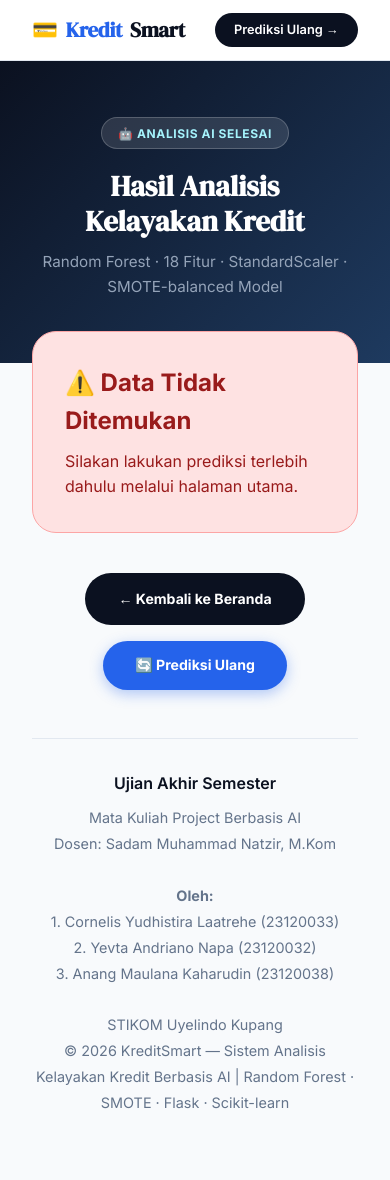
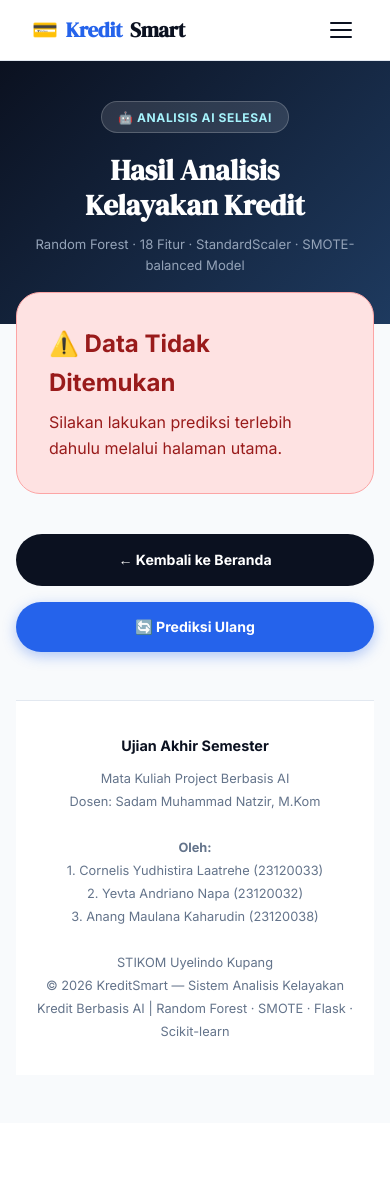
Before and after one commit to NeyYudhistira/kelayakan-kredit-ml, a Flask app: template templates/result.html in a window 390 px wide. After the commit the page ends 1037 px from the top, so only its background shows below. Run offline with Flask 3, Linux system fonts and the light colour scheme; the template is opened without the code that fills it, so the values that code supplies are empty; parts of the project's set-up code (start-up, migrations or seed data) failed here and were passed over.

Commit message:
Update UI dan perbaikan prediksi

```diff
--- a/templates/result.html
+++ b/templates/result.html
@@ -256,16 +256,78 @@
       border-top: 1px solid var(--border);
     }
 
+    /* ── HAMBURGER MENU ── */
+    .nav-hamburger {
+      display: none;
+      background: none; border: none; cursor: pointer;
+      padding: 6px; border-radius: 8px;
+      transition: background .2s;
+    }
+    .nav-hamburger:hover { background: var(--surface); }
+    .nav-hamburger span {
+      display: block; width: 22px; height: 2px;
+      background: var(--ink); border-radius: 2px;
+      transition: all .3s;
+      margin: 5px 0;
+    }
+    .nav-hamburger.open span:nth-child(1) { transform: translateY(7px) rotate(45deg); }
+    .nav-hamburger.open span:nth-child(2) { opacity: 0; }
+    .nav-hamburger.open span:nth-child(3) { transform: translateY(-7px) rotate(-45deg); }
+
+    /* Mobile drawer */
+    .mobile-nav {
+      display: none;
+      position: fixed; top: 60px; left: 0; right: 0;
+      background: white; border-bottom: 1px solid var(--border);
+      z-index: 99;
+      padding: 1rem 1.5rem 1.5rem;
+      box-shadow: 0 8px 24px rgba(0,0,0,.08);
+    }
+    .mobile-nav.open { display: block; }
+    .mobile-nav ul { list-style: none; display: flex; flex-direction: column; }
+    .mobile-nav ul li a {
+      display: block; padding: 0.75rem 0;
+      text-decoration: none; font-size: 1rem;
+      font-weight: 500; color: var(--ink-mid);
+      border-bottom: 1px solid var(--border);
+      transition: color .2s;
+    }
+    .mobile-nav ul li:last-child a { border-bottom: none; }
+    .mobile-nav ul li a:hover { color: var(--blue); }
+    .mobile-nav .nav-pill-mobile {
+      display: block; margin-top: 1rem;
+      background: var(--blue); color: white;
+      padding: 0.75rem 1.5rem; border-radius: 50px;
+      text-align: center; text-decoration: none;
+      font-weight: 700; font-size: 0.9rem;
+    }
+
     /* ── RESPONSIVE ── */
     @media (max-width: 768px) {
       .verdict-top { flex-direction: column; }
-      .conf-block { text-align: left; }
+      .conf-block { text-align: left; min-width: unset; width: 100%; }
       .conf-bar { width: 100%; }
+      .verdict-top { padding: 1.75rem 1.25rem; }
+      .verdict-actions { padding: 1rem 1.25rem; }
+      .block { padding: 1.5rem 1.25rem; }
+      .main { padding: 0 1rem; margin-bottom: 3rem; }
+      .page-header { padding: 2.5rem 1.25rem 3rem; }
+      .data-grid { grid-template-columns: repeat(auto-fill, minmax(140px, 1fr)); }
+      .nav-buttons { flex-direction: column; align-items: stretch; }
+      .btn-nav { justify-content: center; }
+    }
+    @media (max-width: 600px) {
       .nav-links { display: none; }
-    }
-    @media (max-width: 500px) {
+      .nav-pill { display: none; }
+      .nav-hamburger { display: block; }
+
       .page-header h1 { font-size: 1.8rem; }
+      .page-header p { font-size: 0.82rem; }
       .verdict-title { font-size: 1.5rem; }
+      .conf-number { font-size: 2.5rem; }
+
+      .data-grid { grid-template-columns: 1fr 1fr; }
+      .rasio-header { flex-wrap: wrap; gap: 4px; }
     }
   </style>
 </head>
@@ -282,8 +344,22 @@
         <li><a href="/#prediksi">Prediksi</a></li>
       </ul>
       <a href="/#prediksi" class="nav-pill">Prediksi Ulang →</a>
+      <button class="nav-hamburger" id="navToggle" aria-label="Menu">
+        <span></span><span></span><span></span>
+      </button>
     </div>
   </nav>
+
+  <!-- Mobile Navigation Drawer -->
+  <div class="mobile-nav" id="mobileNav">
+    <ul>
+      <li><a href="/" onclick="closeMobileNav()">Beranda</a></li>
+      <li><a href="/#fitur" onclick="closeMobileNav()">Fitur</a></li>
+      <li><a href="/#teknologi" onclick="closeMobileNav()">Teknologi</a></li>
+      <li><a href="/#prediksi" onclick="closeMobileNav()">Prediksi</a></li>
+    </ul>
+    <a href="/#prediksi" class="nav-pill-mobile" onclick="closeMobileNav()">Prediksi Ulang →</a>
+  </div>
 
   <!-- ── PAGE HEADER ── -->
   <div class="page-header">
@@ -453,29 +529,35 @@
     </div>
 
     <!-- Footer -->
-<!-- Footer -->
-<div style="text-align:center; margin-top:3rem; padding-top:2rem; border-top:1px solid var(--border);">
-  <p style="font-size:1rem; font-weight:600; color:var(--ink); margin-bottom:0.5rem;">
-    Ujian Akhir Semester
-  </p>
-
-  <p style="font-size:.9rem; color:var(--ink-soft); line-height:1.8;">
+    <footer style="text-align:center; margin-top:3rem; padding: 2rem 1rem; border-top:1px solid var(--border); font-size:0.8rem; color:var(--ink-soft); line-height:1.8;">
+      <p style="font-size:0.9rem; font-weight:700; color:var(--ink); margin-bottom:0.5rem;">Ujian Akhir Semester</p>
+      <p>
         Mata Kuliah Project Berbasis AI<br>
         Dosen: Sadam Muhammad Natzir, M.Kom<br><br>
-
         <strong>Oleh:</strong><br>
         1. Cornelis Yudhistira Laatrehe (23120033)<br>
         2. Yevta Andriano Napa (23120032)<br>
         3. Anang Maulana Kaharudin (23120038)<br><br>
-
         STIKOM Uyelindo Kupang<br>
         © 2026 KreditSmart — Sistem Analisis Kelayakan Kredit Berbasis AI | Random Forest · SMOTE · Flask · Scikit-learn
       </p>
-</div>
+    </footer>
 
   </div><!-- /main -->
 
   <script>
+    // Hamburger Menu
+    const navToggle = document.getElementById('navToggle');
+    const mobileNav = document.getElementById('mobileNav');
+    navToggle.addEventListener('click', () => {
+      navToggle.classList.toggle('open');
+      mobileNav.classList.toggle('open');
+    });
+    function closeMobileNav() {
+      navToggle.classList.remove('open');
+      mobileNav.classList.remove('open');
+    }
+
     // Animate confidence bar on load
     window.addEventListener('load', () => {
       const fill = document.querySelector('.conf-fill');
```
Lines whose indentation alone changed are shown as unchanged.
